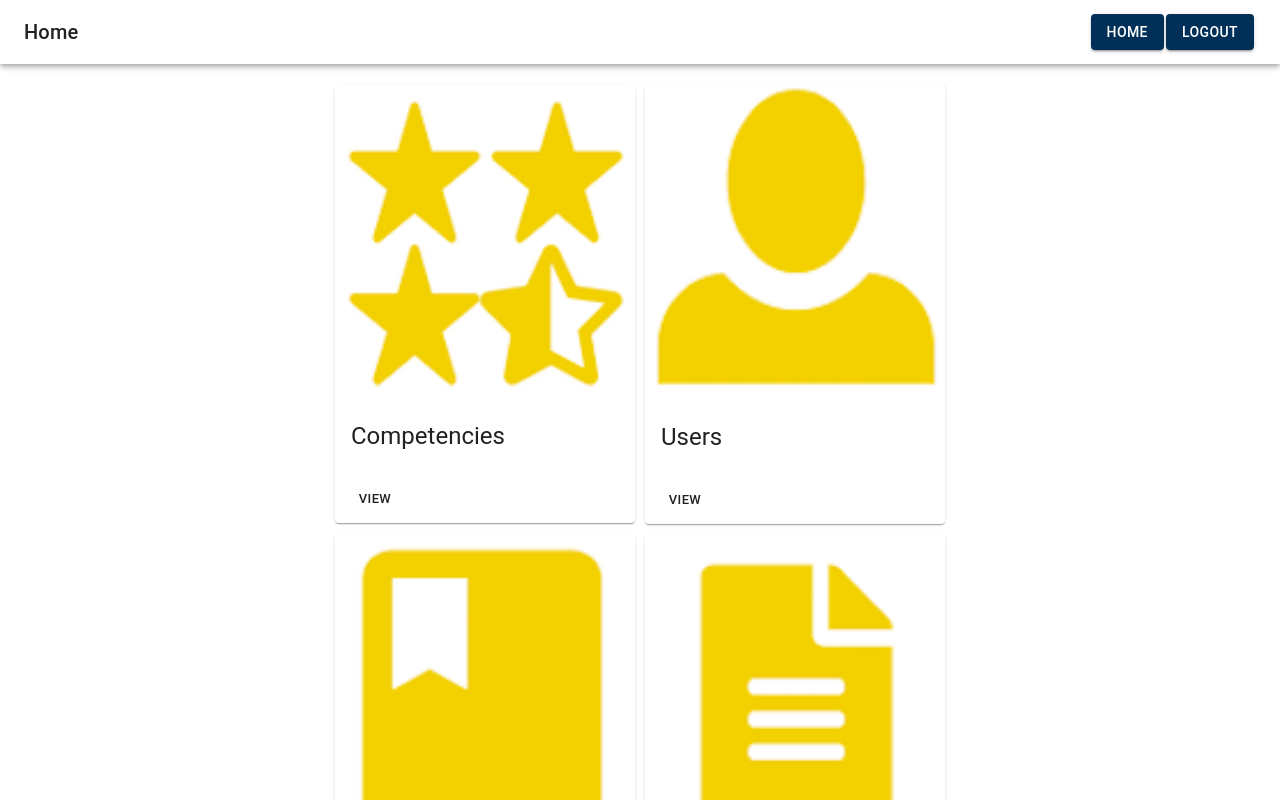
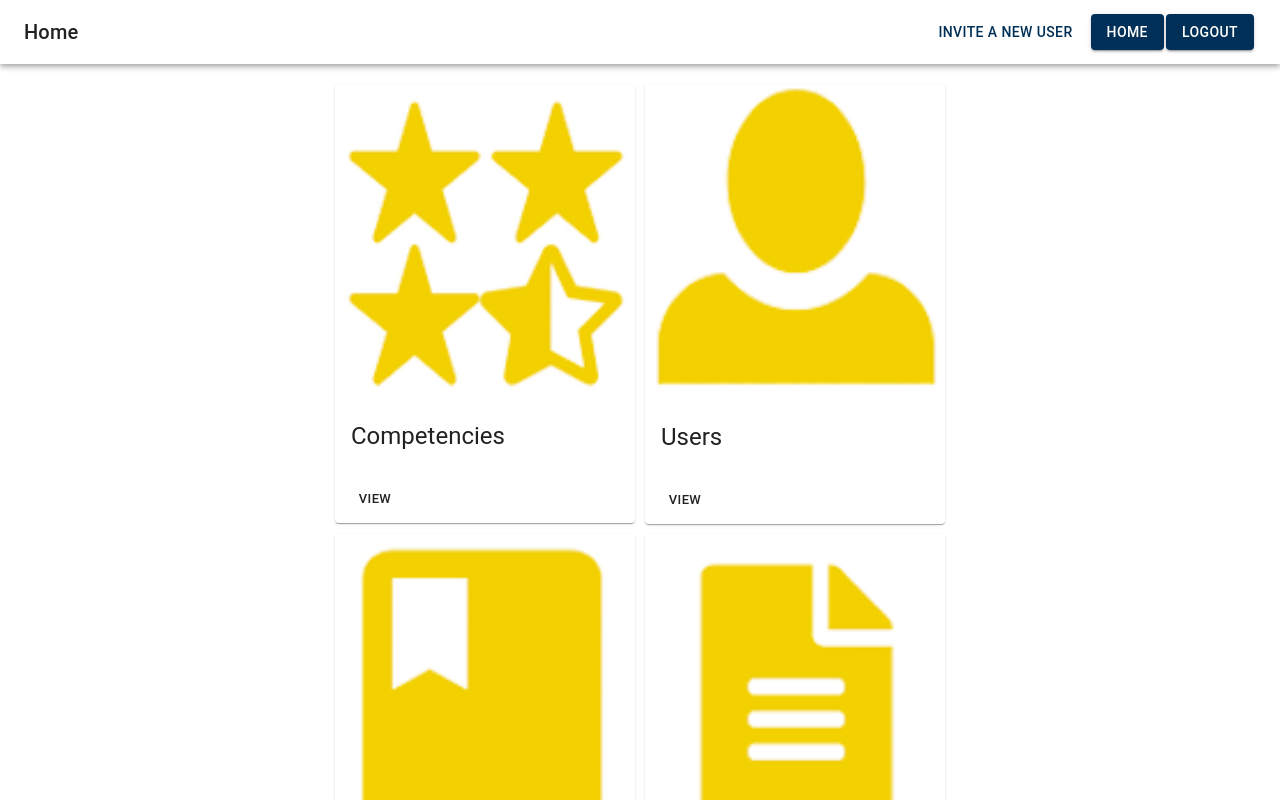
Before and after one commit to Excel-Tracker-Team-9302/excel-tracker, a React (Create React App) app in the folder excel-tracker-application/: page /dashboard in a window 1280 px wide. Shown: the top 800 px of the page. Built offline with nearby package versions, Linux system fonts and the light colour scheme.

Commit message:
Invite a User to the system

```diff
--- a/excel-tracker-application/src/components/Home/Header.js
+++ b/excel-tracker-application/src/components/Home/Header.js
@@ -26,6 +26,7 @@ import AppBar from '@material-ui/core/AppBar';
 import Toolbar from '@material-ui/core/Toolbar';
 import Typography from '@material-ui/core/Typography';
 import IconButton from '@material-ui/core/IconButton';
+import InviteUserButton from './../Common/InviteUserButton.js'
 import MenuIcon from '@material-ui/icons/Menu';
 import { MenuItem } from '@material-ui/core';
 
@@ -59,6 +60,9 @@ function Header(props) {
           <Typography variant="h6" className={classes.title}>
             {props.pageName}
           </Typography>
+          <div style={{marginRight: 10}}>
+            <InviteUserButton />
+          </div>
 
           <Button className={classes.menuButton} onClick={() => props.history.push('/dashboard')} color="secondary" variant='contained'>Home</Button>
           <Button className={classes.menuButton}  onClick={() => props.history.push('/')} color="secondary" variant='contained'>Logout</Button>
```
